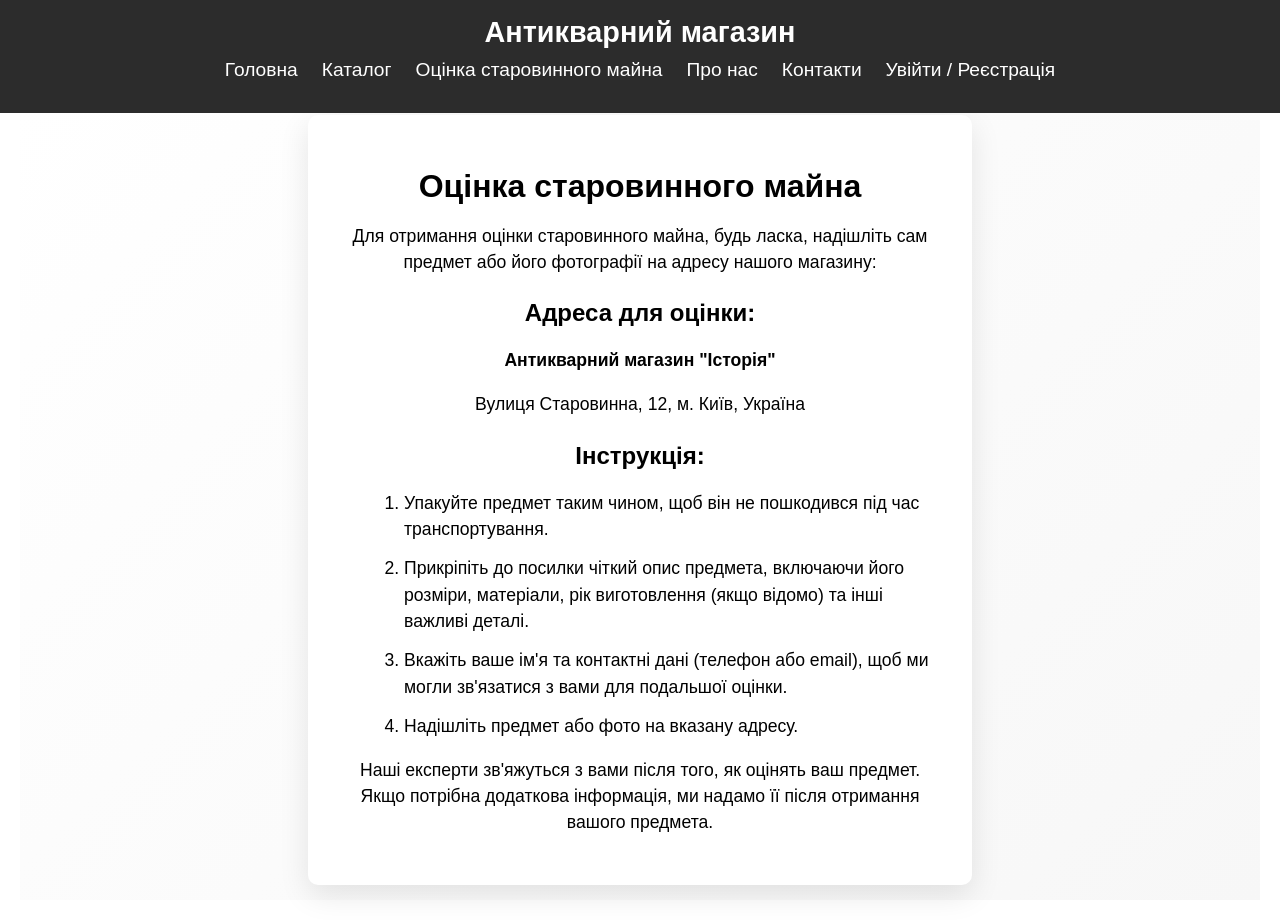
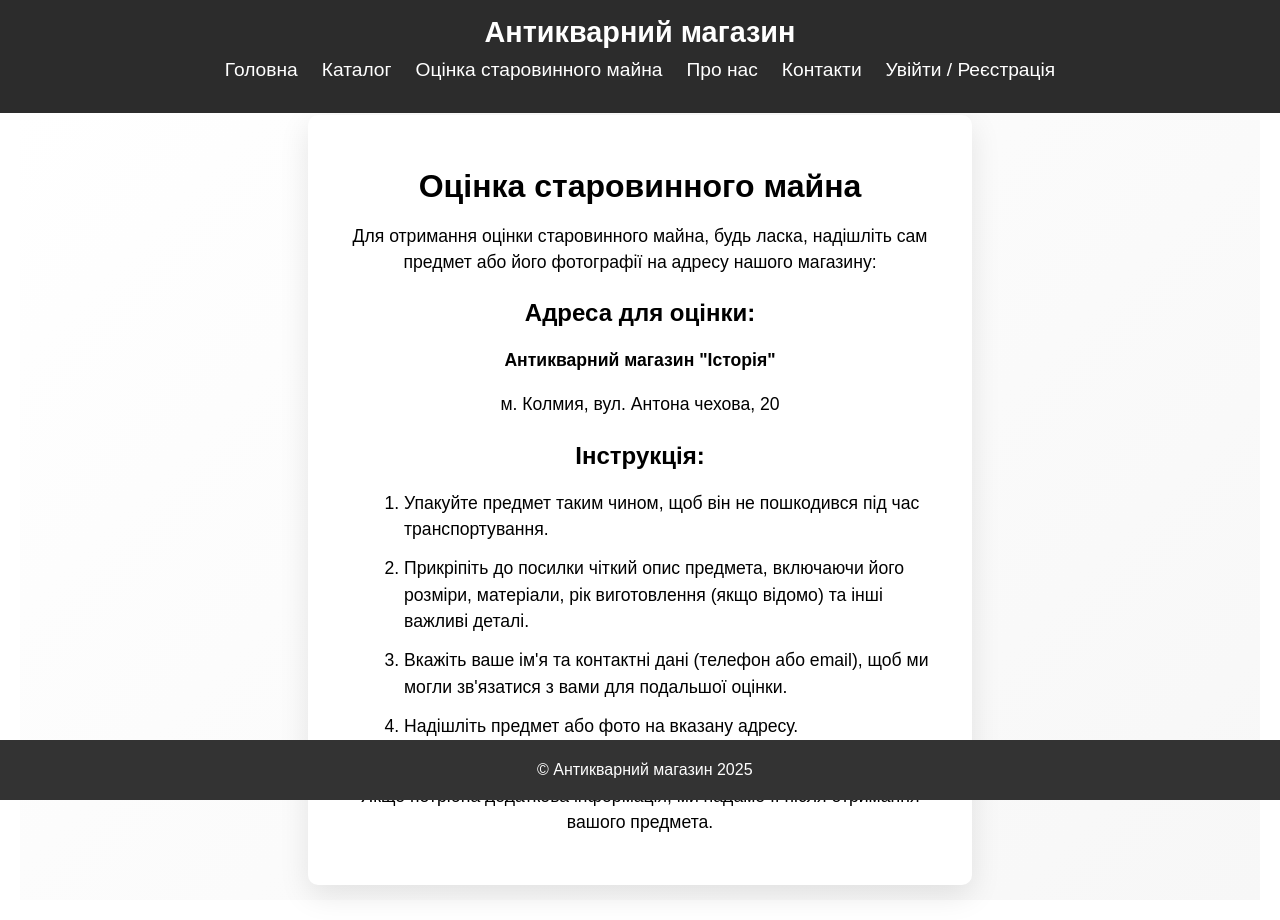
Before and after one commit to marikgryc/practika, a Vue app: page /assessment in a window 1280 px wide. Built offline with nearby package versions, Linux system fonts and the light colour scheme.

Commit message:
added footer

```diff
--- a/src/App.vue
+++ b/src/App.vue
@@ -1,6 +1,6 @@
 <template>
   <div id="app">
-    <!-- Шапка з навігацією -->
+
     <header class="header">
       <div class="container">
         <h1 class="logo">Антикварний магазин</h1>
@@ -18,11 +18,14 @@
       </div>
     </header>
 
-    <!-- Динамічний контент -->
+
     <main>
       <router-view></router-view>
     </main>
   </div>
+  <footer class="footer">
+      <p>© Антикварний магазин 2025</p>
+    </footer>
 </template>
 
 <script>
@@ -33,7 +36,6 @@ export default {
 </script>
 
 <style>
-/* Основні стилі */
 body {
   font-family: 'Arial', sans-serif;
   margin: 0;
@@ -41,7 +43,7 @@ body {
   box-sizing: border-box;
 }
 
-/* Контейнер */
+
 .container {
   width: 90%;
   max-width: 1200px;
@@ -49,7 +51,7 @@ body {
   text-align: center;
 }
 
-/* Шапка */
+
 .header {
   background-color: #2c2c2c;
   color: white;
@@ -85,17 +87,27 @@ body {
   text-decoration: underline;
 }
 
-/* Основний контент */
+
 main {
   margin-top: 80px;
   padding: 20px;
 }
 
-/* Адаптивність */
+.footer {
+  background-color: #333;
+  color: white;
+  text-align: center;
+  padding: 0.3rem;
+  position: fixed;
+  bottom: 0;
+  width: 100%;
+}
+
 @media (max-width: 768px) {
   .nav {
     flex-direction: column;
     gap: 0.5rem;
   }
 }
+
 </style>
--- a/src/components/AboutUs.vue
+++ b/src/components/AboutUs.vue
@@ -14,6 +14,7 @@
         <p>Приходьте до нас і дізнайтеся більше про наші предмети!</p>
       </div>
     </div>
+
   </template>
 
   <script>
--- a/src/components/AssessmentView.vue
+++ b/src/components/AssessmentView.vue
@@ -8,7 +8,7 @@
 
         <h2>Адреса для оцінки:</h2>
         <p><strong>Антикварний магазин "Історія"</strong></p>
-        <p>Вулиця Старовинна, 12, м. Київ, Україна</p>
+        <p>м. Колмия, вул. Антона чехова, 20</p>
 
         <h2>Інструкція:</h2>
         <ol>
```
